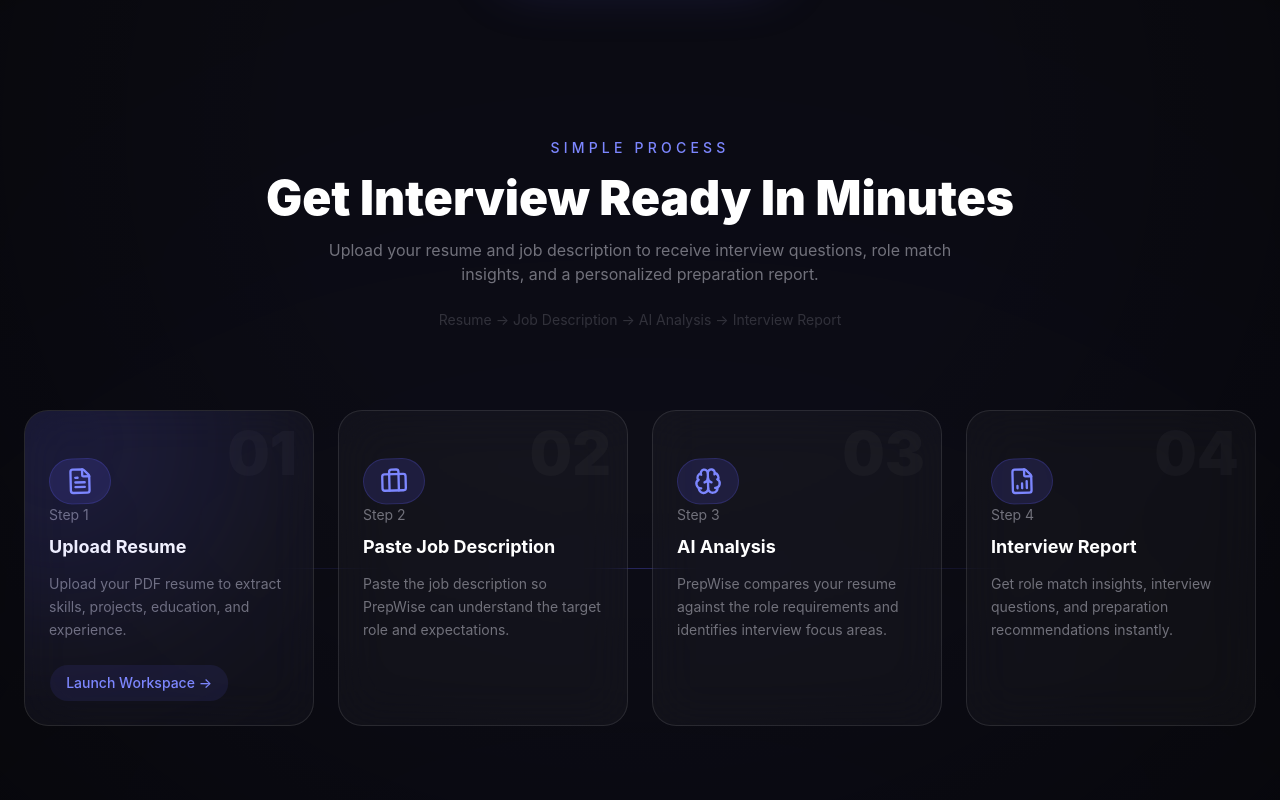
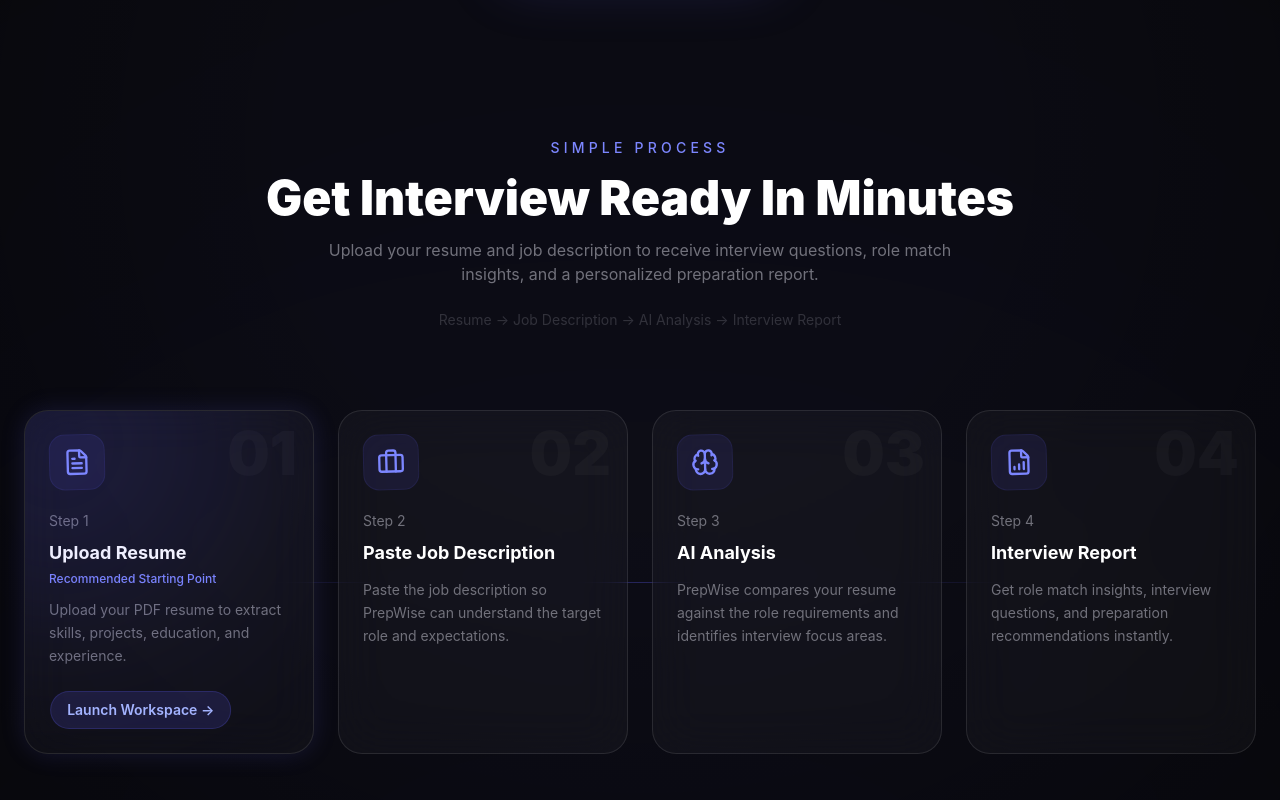
Before and after one commit to DivyanshuGairwal/PrepWise, a Next.js app: page / in a window 1280 px wide. Shown: the part 623-1423 px from the top of the page. Built offline with nearby package versions, Linux system fonts and the light colour scheme.

Commit message:
feat: improve workflow CTA and highlight upload resume step

```diff
--- a/components/HowItWorks.tsx
+++ b/components/HowItWorks.tsx
@@ -8,6 +8,7 @@ import {
   FileBarChart,
 } from "lucide-react";
 import { useRouter } from "next/navigation";
+import { useTransition } from "react";
 
 const steps = [
   {
@@ -38,6 +39,7 @@ const steps = [
 
 export default function HowItWorks() {
   const router = useRouter();
+  const [, startTransition] = useTransition();
 
   return (
     <section className="relative py-24 overflow-hidden">
@@ -109,23 +111,27 @@ export default function HowItWorks() {
                     delay: index * 0.12,
                   }}
                   whileHover={{
-  y: -12,
-  scale: 1.04,
+  y: -20,
+  scale: 1.10,
 }}
 animate={
   isFirstCard
     ? {
         boxShadow: [
-          "0 0 0px rgba(99,102,241,0)",
-          "0 0 60px rgba(99,102,241,0.35)",
-          "0 0 0px rgba(99,102,241,0)",
+          "0 0 25px rgba(99,102,241,0.15)",
+          "0 0 80px rgba(99,102,241,0.45)",
+          "0 0 25px rgba(99,102,241,0.15)",
         ],
       }
     : {}
 }
                   onClick={
   isFirstCard
-                      ? () => router.push("/workspace")
+    ? () => {
+        startTransition(() => {
+          router.push("/workspace");
+        });
+      }
     : undefined
 }
                   className={`
@@ -208,19 +214,16 @@ rotate: [0, 4, -4, 0],
                       ease: "easeInOut",
                     }}
 className="
-  mt-6
-  inline-flex
+  w-14
+  h-14
+  rounded-2xl
+  bg-indigo-500/10
+  border
+  border-indigo-500/10
+  flex
   items-center
-  gap-2
-  px-4
-  py-2
-  rounded-full
-  border
-  border-indigo-500/20
-  bg-indigo-500/15
-  text-indigo-300
-  text-sm
-  font-semibold
+  justify-center
+  mb-5
 "
                   >
                     <Icon className="w-7 h-7 text-indigo-400" />
@@ -233,6 +236,12 @@ rotate: [0, 4, -4, 0],
                   <h3 className="text-white font-bold text-lg">
                     {step.title}
                   </h3>
+
+                  {isFirstCard && (
+  <p className="text-indigo-400 text-xs mt-1 font-medium">
+    Recommended Starting Point
+  </p>
+)}
 
                   <p className="mt-3 text-zinc-500 text-sm leading-relaxed">
                     {step.description}
@@ -255,10 +264,12 @@ rotate: [0, 4, -4, 0],
   px-4
   py-2
   rounded-full
-      bg-indigo-500/10
-      text-indigo-400
+  border
+  border-indigo-500/20
+  bg-indigo-500/15
+  text-indigo-300
   text-sm
-      font-medium
+  font-semibold
 "
   >
     Launch Workspace →
```
Lines whose indentation alone changed are shown as unchanged.
